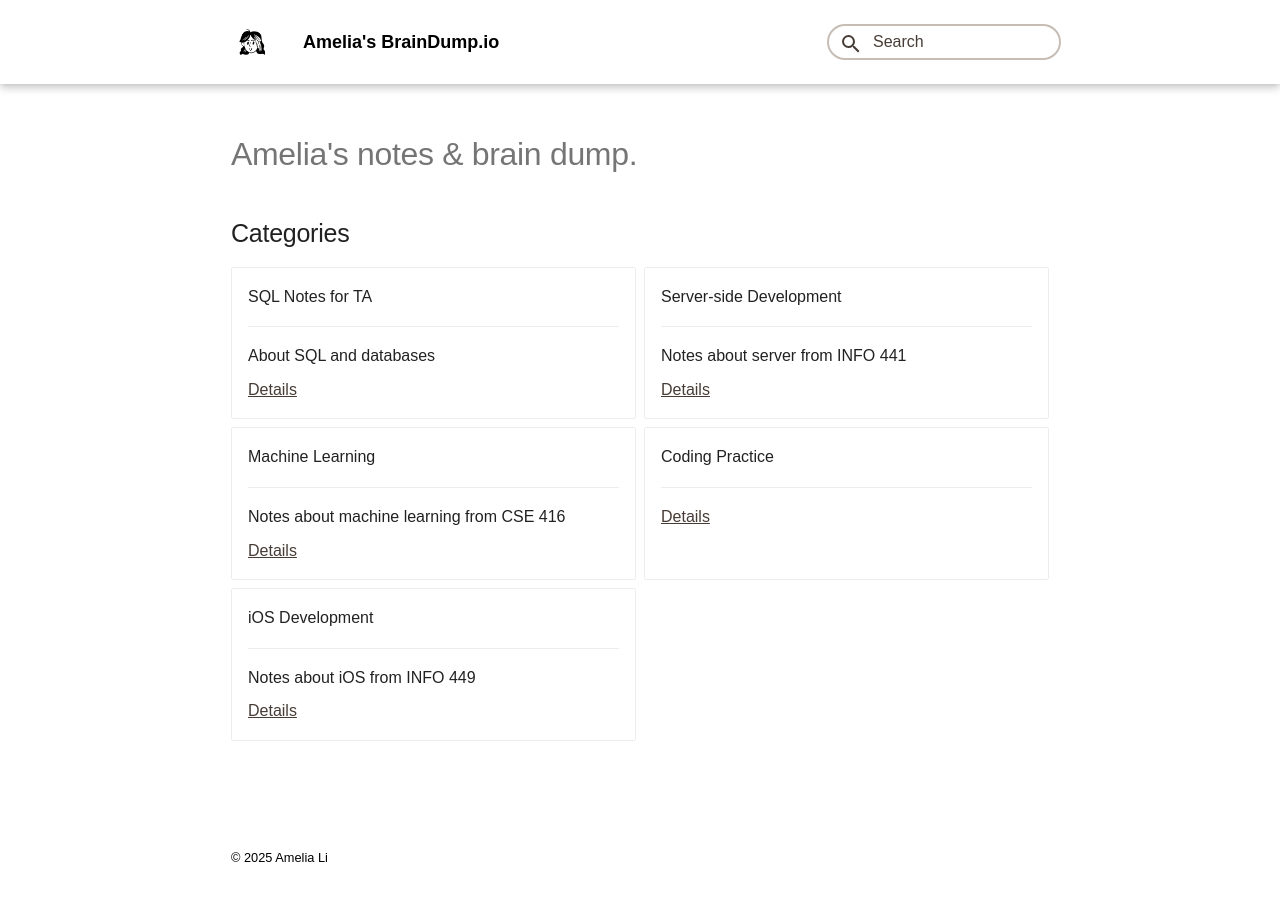
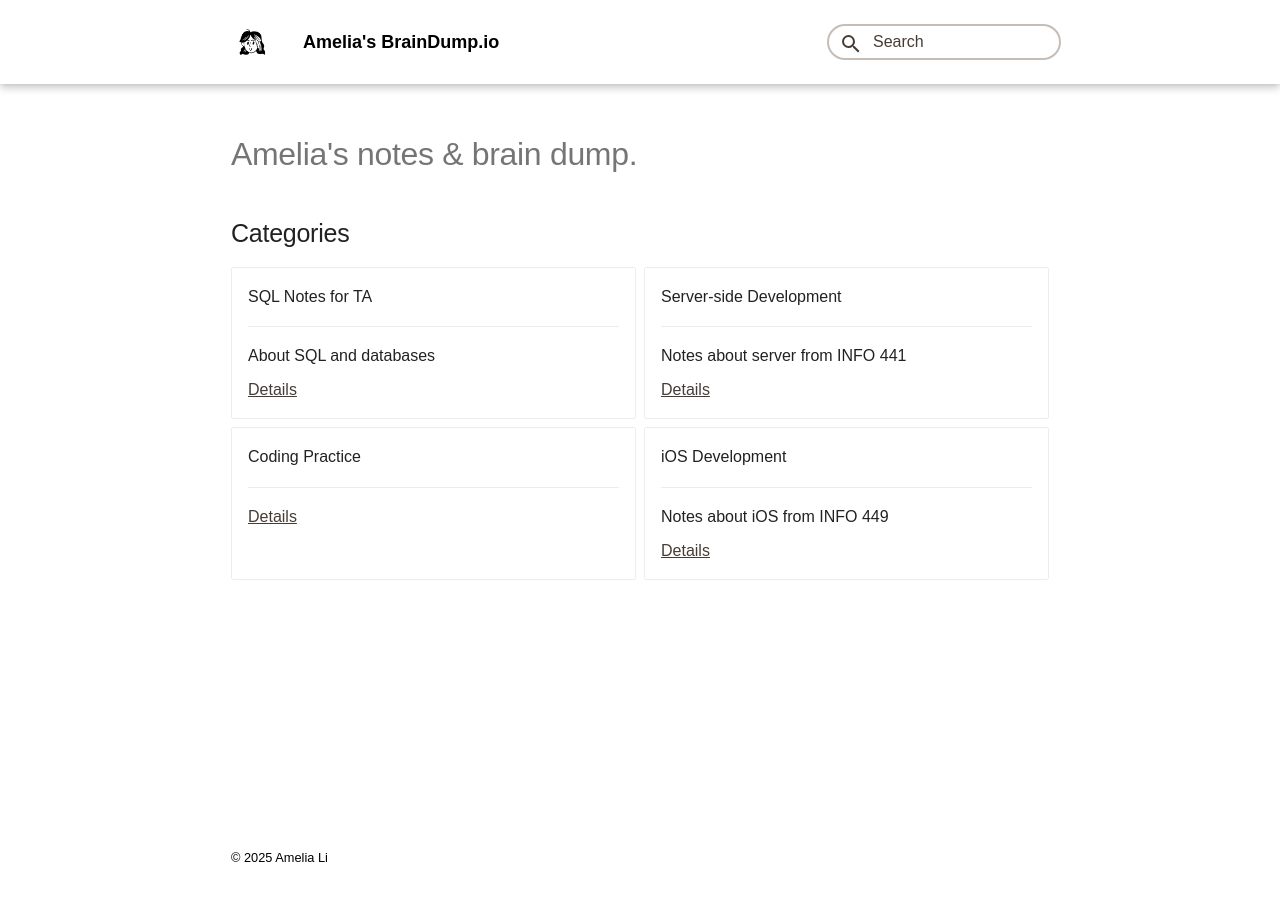
Before and after one commit to amelial9/milynotes, an MkDocs documentation site: the page built from docs/index.md, in a window 1280 px wide. Built offline with MkDocs 1.6.1 and Material for MkDocs 9.7.7, drawn with Linux system fonts in a browser that asks for light colours; some web fonts are replaced.

Commit message:
Update index.md

```diff
--- a/docs/index.md
+++ b/docs/index.md
@@ -26,14 +26,6 @@ hide:
 
     <a href="/INFO441/Index" class="details-link">Details</a>
 
--   Machine Learning
-
-    ---
-
-    Notes about machine learning from CSE 416
-
-    <a href="https://www.notion.so/ameli9/CSE-416-21d5d09895ac8071851ec7deafb24f07?source=copy_link" class="details-link">Details</a>
-
 -   Coding Practice
 
     ---
```
